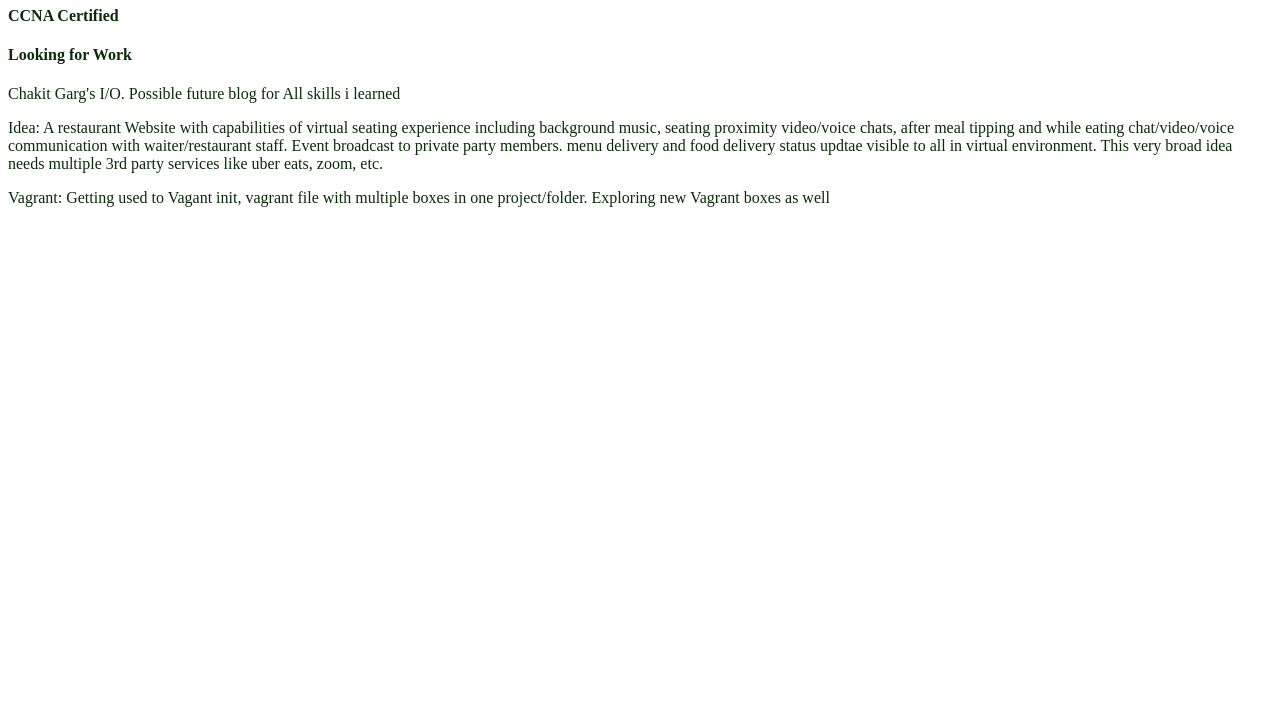
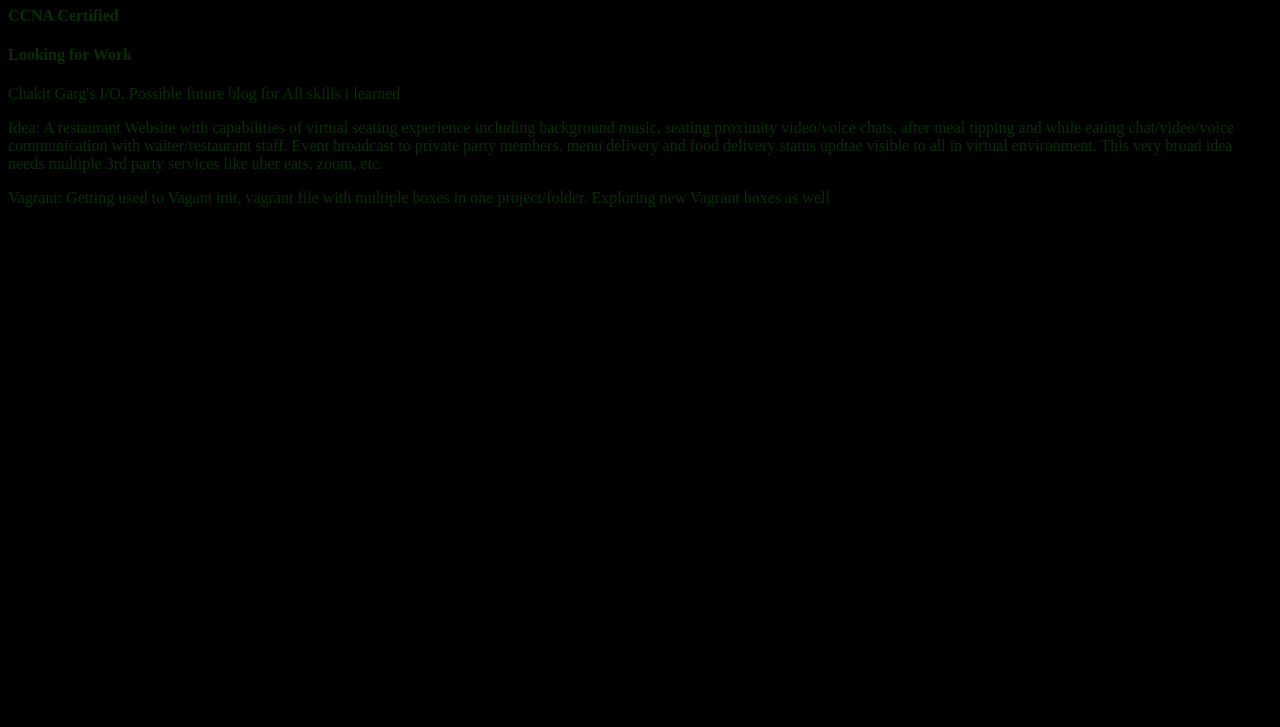
Before and after one commit to chakca/chakca.github.io, a plain HTML site: page index.html in a window 1280 px wide. Shown: the part 73-800 px from the top of the page. Drawn offline with Linux system fonts and the light colour scheme.

Commit message:
Color update

```diff
--- a/index.html
+++ b/index.html
@@ -5,7 +5,7 @@
     <meta name="viewport" content="width=device-width, initial-scale=1.0">
     <title>Chakit I/O Blog</title>
 </head>
-<body TEXT="#092d07" LINK="#1FOOFF" VLINK= "#000000" ALINK="#000000" BGCOLOR="#ffffff">
+<body TEXT="#092d07" LINK="#999999" VLINK= "#ffffff" ALINK="#ffffff" BGCOLOR="#000000">
     <h1>Chakit Garg</h1>
     <h4>CCNA Certified</h4>
     <h4>Looking for Work</h4>
```
